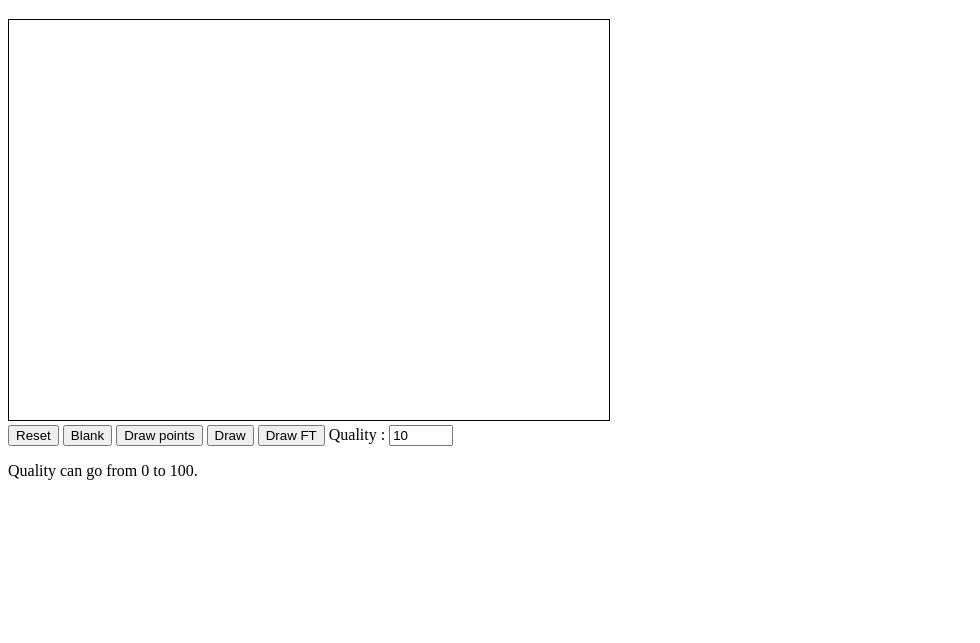
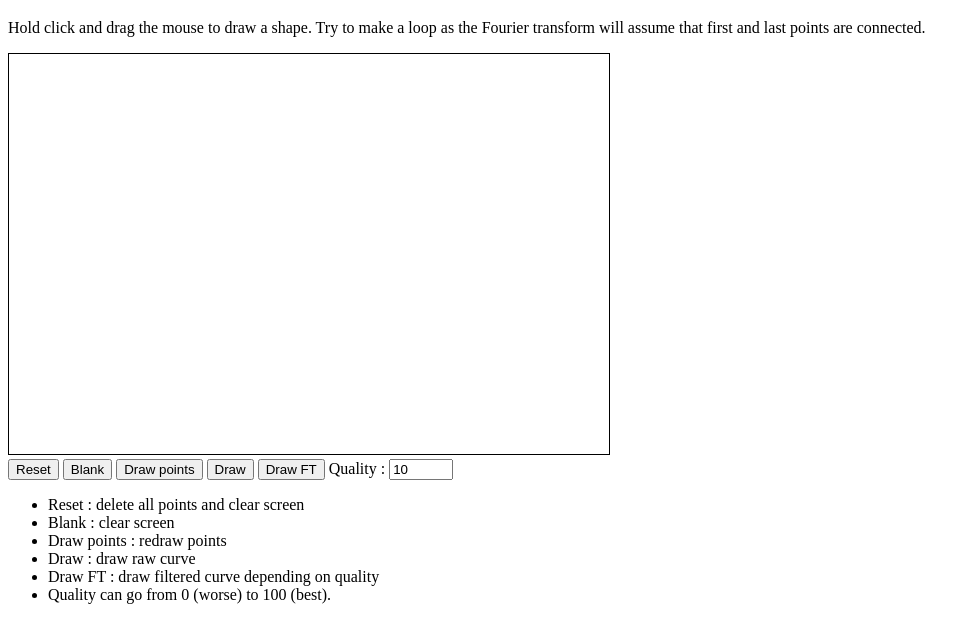
Before and after one commit to MaximeMorel/LineFilterJS, a plain HTML site: page index.html in a window 1280 px wide. Shown: the part 61-704 px from the top of the page, without its empty margins (0-980 px from the left). Drawn offline with Linux system fonts and the light colour scheme.

Commit message:
add some doc

```diff
--- a/index.html
+++ b/index.html
@@ -115,6 +115,7 @@
       for(var i=1; i<points[j].length; ++i) {
         context.lineTo(points[j][i].a, points[j][i].b);
       }
+      context.lineTo(points[j][0].a, points[j][0].b);
       context.stroke();
     }
   };
@@ -196,6 +197,9 @@
 </head>
 <body onload="init()">
   <h1>Line filtering</h1>
+  <p>
+  Hold click and drag the mouse to draw a shape. Try to make a loop as the Fourier transform will assume that first and last points are connected.
+  </p>
   <canvas id="myCanvas" width="600" height="400" style="border: 1px solid #000">Your browser does not support the canvas element.</canvas>
   <br>
   <button type="button" onclick="reset()">Reset</button>
@@ -204,6 +208,15 @@
   <button type="button" onclick="draw()">Draw</button>
   <button type="button" onclick="drawFT()">Draw FT</button>
   <span>Quality : </span><input id="quality" type="number" name="quality" min="0" max="100" value="10">
-  <p>Quality can go from 0 to 100.</p>
+  <p>
+    <ul>
+      <li>Reset : delete all points and clear screen</li>
+      <li>Blank : clear screen</li>
+      <li>Draw points : redraw points</li>
+      <li>Draw : draw raw curve</li>
+      <li>Draw FT : draw filtered curve depending on quality</li>
+      <li>Quality can go from 0 (worse) to 100 (best).</li>
+    </ul>
+  </p>
 </body>
 </html>
```
